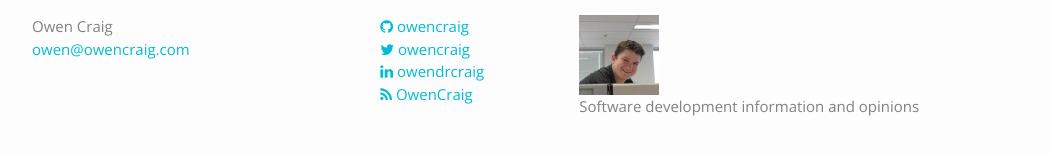
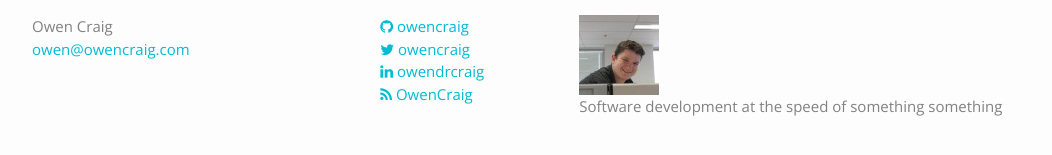
Before and after one commit to owencraig/owencraig.github.io, a Jekyll site: the page built from index.html, in a window 1280 px wide and 900 px high, scrolled down 2285 px. Shown: the part 722-877 px from the top of the window, without its empty margins (118-1170 px from the left). Built offline with Jekyll 4.4.1, drawn with Linux system fonts in a browser that asks for light colours; nearby versions of some CDN libraries; Markdown is read by kramdown in place of the engine named in the settings; the list of posts is cut into pages by our own code; comment, search, counter and statistics services are not loaded.

Commit message:
correcting username and description for twitter

```diff
--- a/_config.yml
+++ b/_config.yml
@@ -3,8 +3,7 @@
 subtitle: Development at the speed of something something
 site: owencraig.com
 email: owen@owencraig.com
-description: > # this means to ignore newlines until "baseurl:"
-  Software development information and opinions
+description: Software development at the speed of something something
 baseurl: "" # the subpath of your site, e.g. /blog/
 url: "https://owencraig.com" # the base hostname & protocol for your site
 
--- a/_includes/twitter.html
+++ b/_includes/twitter.html
@@ -13,5 +13,5 @@
   <meta name="twitter:description" content="{{ site.description }}">
 {% endif %}
 
-<meta name="twitter:site" content="{{ site.twitter_username }}">
-<meta name="twitter:creator" content="{{ site.twitter_username }}">
+<meta name="twitter:site" content="@{{ site.twitter_username }}">
+<meta name="twitter:creator" content="@{{ site.twitter_username }}">
```
